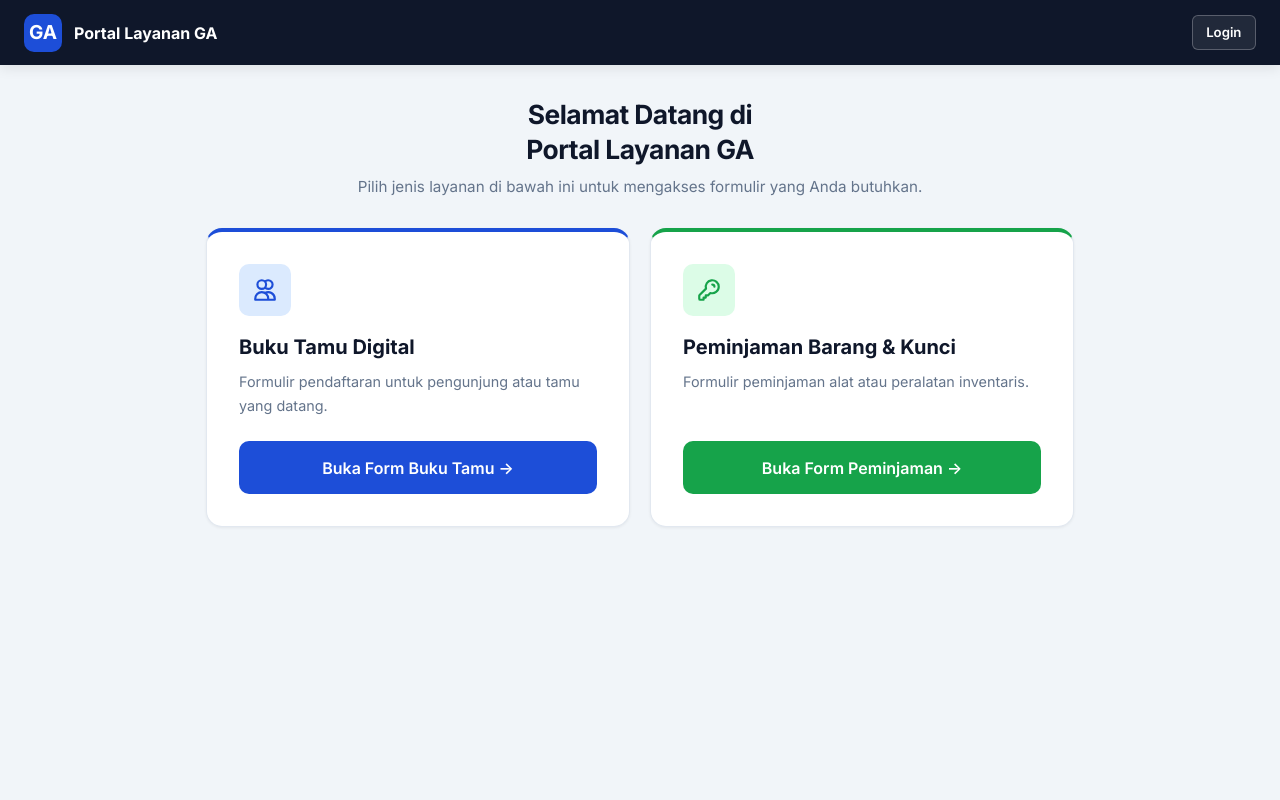
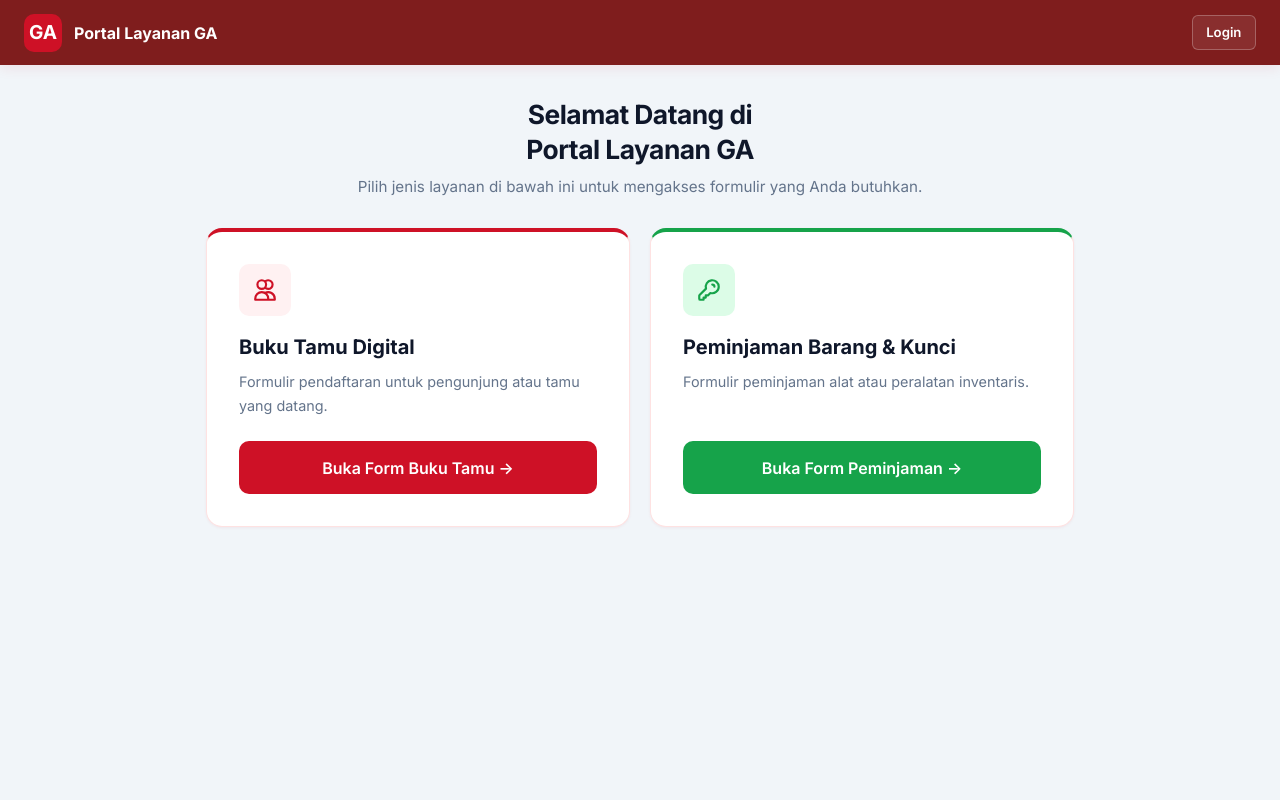
Before and after one commit to darulgusti/Management-GA, a PHP site: page /index.php in a window 1280 px wide. Run offline with PHP 8.4, Linux system fonts and the light colour scheme; data that the repository does not hold is empty.

Commit message:
Update web theme to Merah Putih (Red & White)

```diff
--- a/css/style.css
+++ b/css/style.css
@@ -5,11 +5,11 @@
 :root {
   --font-family: 'Inter', system-ui, -apple-system, BlinkMacSystemFont, "Segoe UI", Roboto, sans-serif;
 
-  /* === Single Unified Color Palette: Navy Blue === */
-  --primary:        #1d4ed8;   /* Blue 700 */
-  --primary-hover:  #1e40af;   /* Blue 800 */
-  --primary-light:  #dbeafe;   /* Blue 100 */
-  --primary-mid:    #93c5fd;   /* Blue 300 */
+  /* === Merah Putih (Red & White) Theme Palette === */
+  --primary:        #ce1126;   /* Merah Indonesia / Crimson Red */
+  --primary-hover:  #a50e1e;   /* Merah Tua / Deep Red */
+  --primary-light:  #fff1f2;   /* Merah Soft / Light Pinkish White */
+  --primary-mid:    #fca5a5;   /* Merah Accent / Soft Red */
 
   --secondary:      #64748b;   /* Slate 500 */
   --secondary-hover:#475569;   /* Slate 600 */
@@ -18,26 +18,26 @@
   --success-hover:  #15803d;   /* Green 700 */
   --warning:        #ca8a04;   /* Yellow 600 */
   --warning-hover:  #a16207;   /* Yellow 700 */
-  --danger:         #dc2626;   /* Red 600 */
-  --danger-hover:   #b91c1c;   /* Red 700 */
+  --danger:         #991b1b;   /* Red 800 */
+  --danger-hover:   #7f1d1d;   /* Red 900 */
   --info:           #0284c7;   /* Sky 600 */
 
-  /* Neutral / Background */
-  --bg-main:        #f1f5f9;   /* Slate 100 */
-  --bg-surface:     #ffffff;
-  --bg-sidebar:     #0f172a;   /* Slate 900 - deep navy sidebar */
-  --text-main:      #0f172a;   /* Slate 900 */
+  /* Neutral / Background - Merah Putih Clean */
+  --bg-main:        #f8fafc;   /* Putih Bersih / Slate 50 */
+  --bg-surface:     #ffffff;   /* Pure White */
+  --bg-sidebar:     #7f1d1d;   /* Merah Deep Maroon Sidebar */
+  --text-main:      #0f172a;   /* Dark Slate */
   --text-muted:     #64748b;   /* Slate 500 */
-  --text-light:     #94a3b8;   /* Slate 400 */
-  --border:         #e2e8f0;   /* Slate 200 */
+  --text-light:     #fecdd3;   /* Light Red Accent Text */
+  --border:         #fee2e2;   /* Soft Red Tint Border */
 
   /* Shadows & Radius */
   --radius-sm: 6px;
   --radius-md: 10px;
   --radius-lg: 16px;
-  --shadow-sm: 0 1px 3px rgba(0, 0, 0, 0.06);
-  --shadow-md: 0 4px 12px rgba(0, 0, 0, 0.08);
-  --shadow-lg: 0 10px 25px -5px rgba(0, 0, 0, 0.1), 0 8px 10px -6px rgba(0, 0, 0, 0.06);
+  --shadow-sm: 0 1px 3px rgba(206, 17, 38, 0.06);
+  --shadow-md: 0 4px 12px rgba(206, 17, 38, 0.08);
+  --shadow-lg: 0 10px 25px -5px rgba(206, 17, 38, 0.12), 0 8px 10px -6px rgba(0, 0, 0, 0.04);
   --transition: all 0.2s cubic-bezier(0.4, 0, 0.2, 1);
 }
 
```
